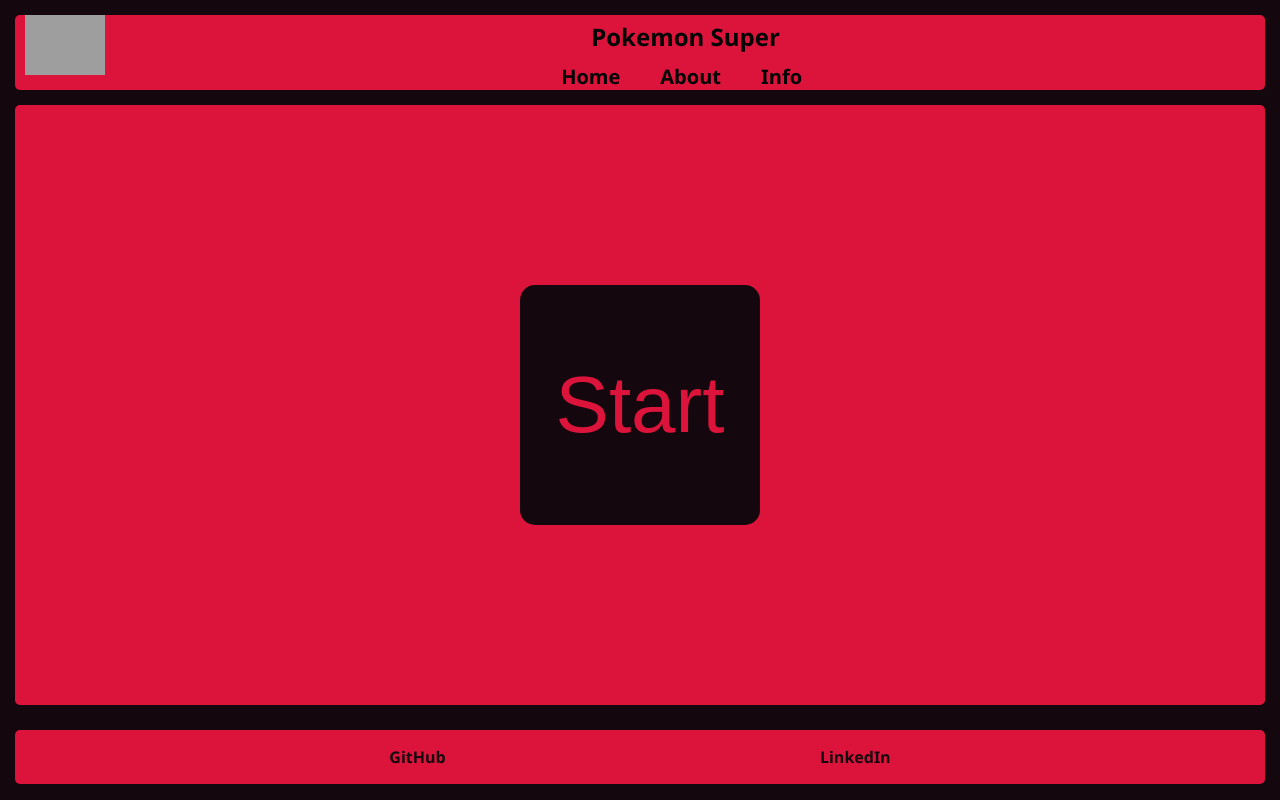
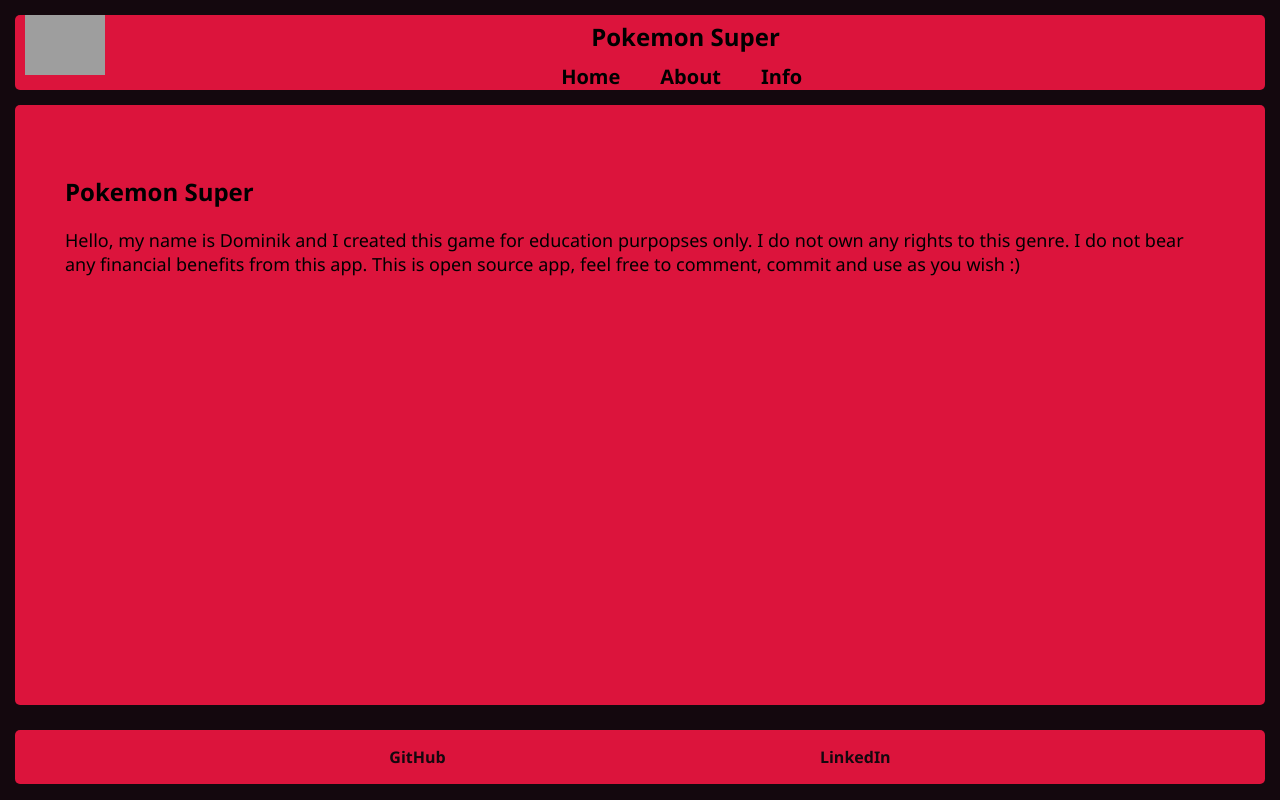
Before and after one commit to Jelon1211/pokemon-game, a React (Create React App) app: page /about in a window 1280 px wide. Built offline with nearby package versions, Linux system fonts and the light colour scheme; grey boxes are pictures that could not be loaded.

Commit message:
Main core- done

```diff
--- a/package.json
+++ b/package.json
@@ -3,6 +3,8 @@
   "version": "0.1.0",
   "private": true,
   "dependencies": {
+    "@splinetool/react-spline": "^2.2.1",
+    "@splinetool/runtime": "^0.9.81",
     "@testing-library/jest-dom": "^5.16.4",
     "@testing-library/react": "^13.3.0",
     "@testing-library/user-event": "^13.5.0",
--- a/src/App.tsx
+++ b/src/App.tsx
@@ -1,12 +1,16 @@
 import { BrowserRouter, Route, Routes } from "react-router-dom";
 import "./App.css";
+import About from "./components/About/About";
 import Home from "./components/Home/Home";
+import Info from "./components/Info/Info";
 
 function App() {
   return (
     <BrowserRouter>
       <Routes>
         <Route path="/*" element={<Home />} />
+        <Route path="/about" element={<About />} />
+        <Route path="/info" element={<Info />} />
       </Routes>
     </BrowserRouter>
   );
--- /dev/null
+++ b/src/Models/PokemonData.ts
@@ -0,0 +1,5 @@
+export interface IPokemonData {
+  id: number;
+  name: string;
+  isChosen: boolean;
+}
--- /dev/null
+++ b/src/components/About/About.tsx
@@ -0,0 +1,27 @@
+import Footer from "../Footer/Footer";
+import Header from "../Header/Header";
+import "./about.css";
+
+const About = () => {
+  return (
+    <>
+      <Header></Header>
+      <div className="about-container">
+        <div className="about-container-wrapper">
+          <div className="about-container-inner">
+            <h3 className="about-heading">Pokemon Super</h3>
+            <p className="about-text">
+              Hello, my name is Dominik and I created this game for education
+              purpopses only. I do not own any rights to this genre. I do not
+              bear any financial benefits from this app. This is open source
+              app, feel free to comment, commit and use as you wish {`:)`}
+            </p>
+          </div>
+        </div>
+      </div>
+      <Footer></Footer>
+    </>
+  );
+};
+
+export default About;
--- /dev/null
+++ b/src/components/About/about.css
@@ -0,0 +1,43 @@
+.about-container {
+  min-height: calc(80vh - 40px);
+  display: flex;
+  justify-content: center;
+  align-items: center;
+}
+
+.about-container-wrapper {
+  min-height: calc(80vh - 40px);
+  background-color: crimson;
+  margin-left: 15px;
+  margin-right: 15px;
+  margin-bottom: 25px;
+  border-radius: 5px;
+  display: flex;
+  flex-direction: column;
+  justify-content: space-between;
+  align-items: center;
+}
+
+.about-container-inner {
+  padding: 50px;
+}
+
+.about-heading {
+  font-size: 24px;
+  font-weight: bold;
+  margin: 20px 0;
+}
+
+.about-text {
+  font-size: 18px;
+}
+
+@media screen and (min-width: 1400px) {
+  .about-container {
+    display: flex;
+    justify-content: center;
+  }
+  .about-container-wrapper {
+    width: 50vw;
+  }
+}
--- a/src/components/Footer/Footer.tsx
+++ b/src/components/Footer/Footer.tsx
@@ -5,8 +5,20 @@
     <div className="footer-container">
       <div className="footer-container-wrapper">
         <span className="footer-links">
-          <p className="footer-text">GitHub</p>
-          <p className="footer-text">LinkedIn</p>
+          <a
+            href="https://github.com/Jelon1211"
+            target="_blank"
+            rel="noreferrer"
+          >
+            <p className="footer-text">GitHub</p>
+          </a>
+          <a
+            href="https://www.linkedin.com/in/dominik-jele%C5%9Bnia%C5%84ski-9274131a6/"
+            target="_blank"
+            rel="noreferrer"
+          >
+            <p className="footer-text">LinkedIn</p>
+          </a>
         </span>
       </div>
     </div>
--- a/src/components/Header/Header.tsx
+++ b/src/components/Header/Header.tsx
@@ -1,3 +1,4 @@
+import { Link } from "react-router-dom";
 import "./header.css";
 
 const Header = () => {
@@ -19,8 +20,12 @@
             <a href="*">
               <p className="nav-inf-text">Home</p>
             </a>
-            <p className="nav-inf-text">About</p>
-            <p className="nav-inf-text">Info</p>
+            <Link to={"/about"}>
+              <p className="nav-inf-text">About</p>
+            </Link>
+            <Link to={"/info"}>
+              <p className="nav-inf-text">Info</p>
+            </Link>
           </span>
         </div>
       </div>
--- /dev/null
+++ b/src/components/Info/Info.tsx
@@ -0,0 +1,26 @@
+import Footer from "../Footer/Footer";
+import Header from "../Header/Header";
+import "./info.css";
+
+const Info = () => {
+  return (
+    <>
+      <Header></Header>
+      <div className="info-container">
+        <div className="info-container-wrapper">
+          <div className="info-container-inner">
+            <h3 className="info-heading">Pokemon Super</h3>
+            <p className="info-text">
+              This is multiplayer Pokemon game. You can choose a pokemon and
+              fight other players. It is dead simple but fun game. Abilities are
+              based on the original Pokemon API {`:)`}
+            </p>
+          </div>
+        </div>
+      </div>
+      <Footer></Footer>
+    </>
+  );
+};
+
+export default Info;
--- /dev/null
+++ b/src/components/Info/info.css
@@ -0,0 +1,43 @@
+.info-container {
+  min-height: calc(80vh - 40px);
+  display: flex;
+  justify-content: center;
+  align-items: center;
+}
+
+.info-container-wrapper {
+  min-height: calc(80vh - 40px);
+  background-color: crimson;
+  margin-left: 15px;
+  margin-right: 15px;
+  margin-bottom: 25px;
+  border-radius: 5px;
+  display: flex;
+  flex-direction: column;
+  justify-content: space-between;
+  align-items: center;
+}
+
+.info-container-inner {
+  padding: 50px;
+}
+
+.info-heading {
+  font-size: 24px;
+  font-weight: bold;
+  margin: 20px 0;
+}
+
+.info-text {
+  font-size: 18px;
+}
+
+@media screen and (min-width: 1400px) {
+  .info-container {
+    display: flex;
+    justify-content: center;
+  }
+  .info-container-wrapper {
+    width: 50vw;
+  }
+}
```
Also changed, not shown: src/components/MainMenu/MainMenu.tsx (+1 -6 lines), 1 other file (tests, documents, lock files or other folders).
